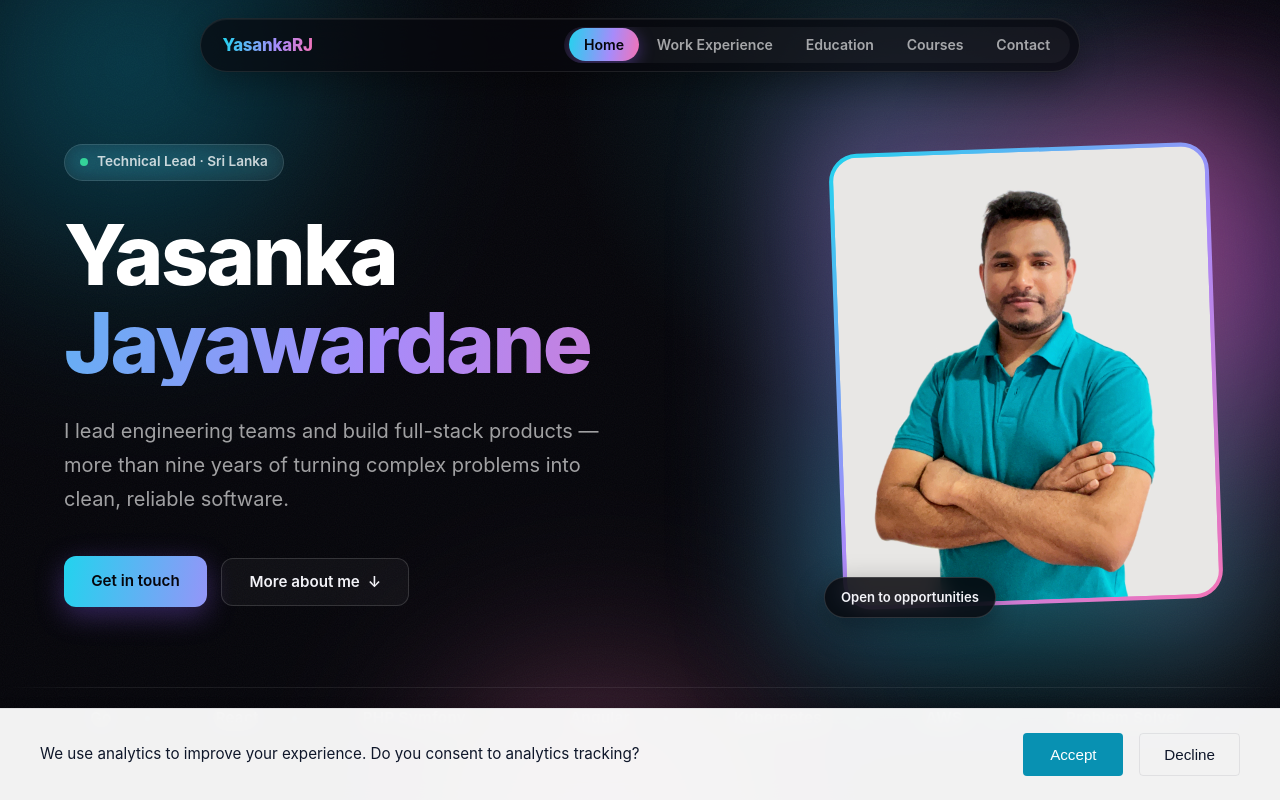
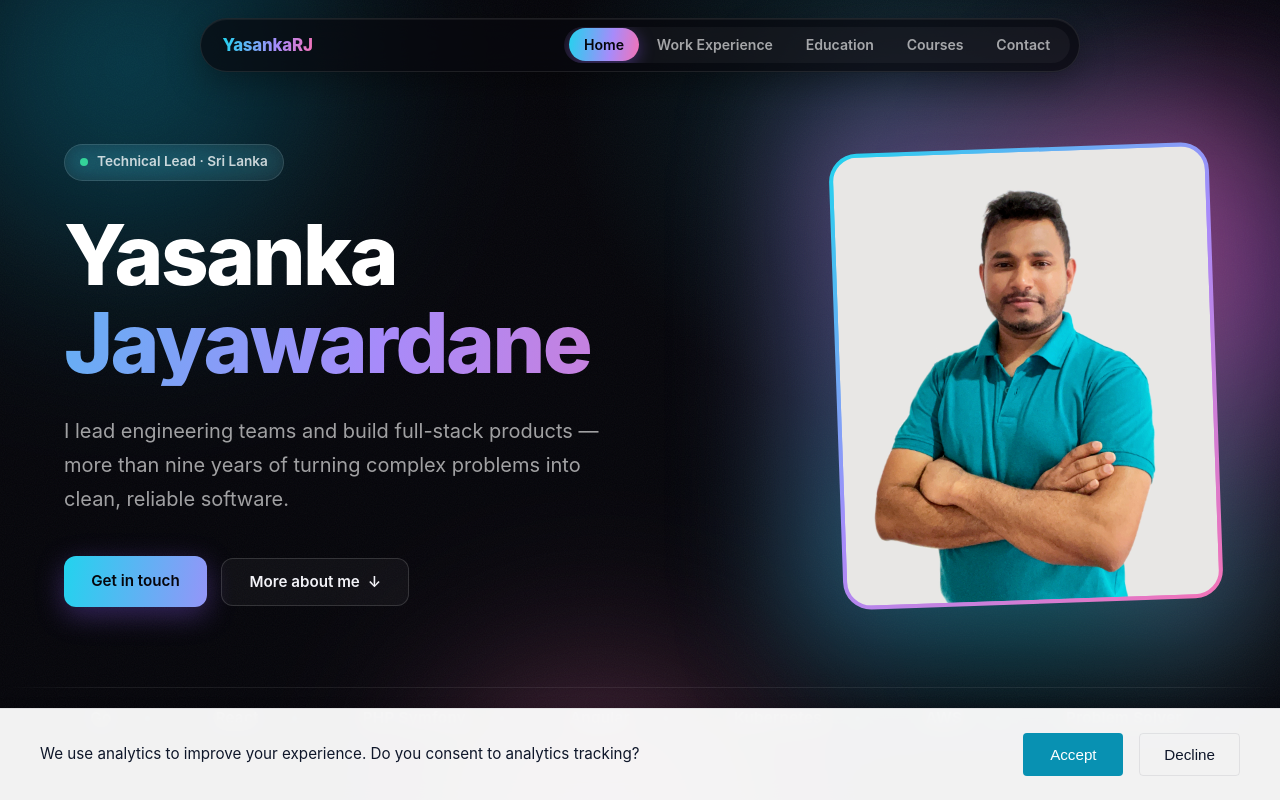
Before and after one commit to yasankarj/yasankarj.github.io, a React (Vite) app: page /#/ in a window 1280 px wide. Shown: the top 800 px of the page. Built offline with nearby package versions, Linux system fonts and the light colour scheme.

Commit message:
fix: removed unintended info

```diff
--- a/src/pages/Home.css
+++ b/src/pages/Home.css
@@ -251,24 +251,6 @@
   object-fit: cover;
   border-radius: 24px;
   filter: grayscale(0.1) contrast(1.05) saturate(1.05);
-}
-
-.hero-photo-chip {
-  position: absolute;
-  left: -0.75rem;
-  bottom: -0.9rem;
-  display: inline-flex;
-  align-items: center;
-  gap: 0.4rem;
-  padding: 0.55rem 1rem;
-  border-radius: 999px;
-  background: rgba(5, 5, 10, 0.85);
-  border: 1px solid rgba(255, 255, 255, 0.14);
-  backdrop-filter: blur(10px);
-  font-size: 0.82rem;
-  font-weight: 600;
-  color: #f2f2f7;
-  box-shadow: 0 10px 30px rgba(0, 0, 0, 0.4);
 }
 
 /* ---- Marquee ---- */
--- a/src/pages/Home.jsx
+++ b/src/pages/Home.jsx
@@ -122,7 +122,6 @@ function Home() {
                 decoding="async"
               />
             </div>
-            <span className="hero-photo-chip">Open to opportunities</span>
           </div>
         </div>
 
```
